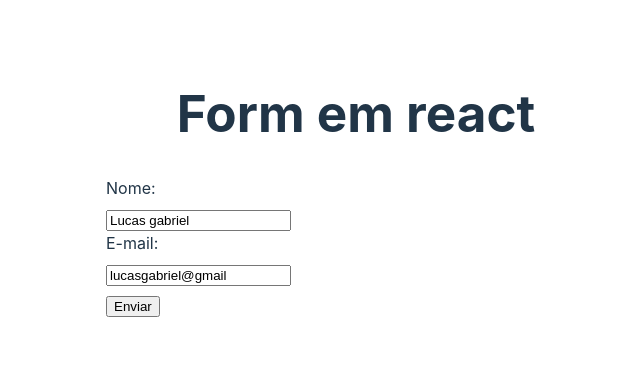
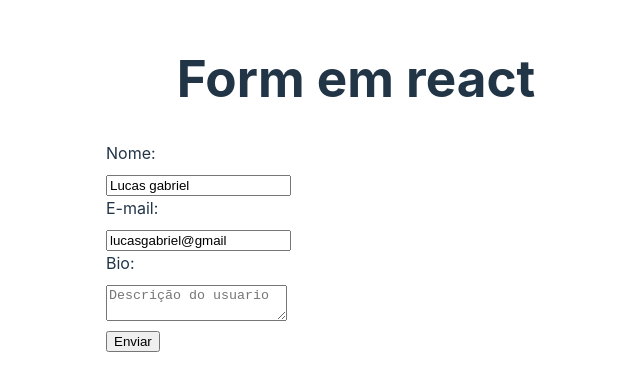
Before and after one commit to Lucassevero06/front-end-udemy, a React (Vite) app in the folder REACT/5_FORMULARIO_REACT/form_react/: page / in a window 1280 px wide. Shown: the part 216-606 px from the top of the page, without its empty margins (284-924 px from the left). Built offline with nearby package versions, Linux system fonts and the light colour scheme.

Commit message:
textarea

```diff
--- a/REACT/5_FORMULARIO_REACT/form_react/src/components/MyForm.jsx
+++ b/REACT/5_FORMULARIO_REACT/form_react/src/components/MyForm.jsx
@@ -6,6 +6,7 @@
     // 3-gerenciamento de dados
     const [name, setName] = useState(userName);
     const [email, setEmail] = useState(userEmail);
+    const [bio, setBio] = useState("");
 
     const handleName = (e) => {
         setName(e.target.value);
@@ -15,7 +16,7 @@
     const handleSubmit = (e) => {
         e.preventDefault();
 
-        console.log(name, email);
+        console.log(name, email, bio);
 
         //validação
         //envio
@@ -23,6 +24,7 @@
         // 7-limpar form
         setName("");
         setEmail("");
+        setBio("");
     }
 
     // console.log(name, email);
@@ -55,6 +57,16 @@
                 value={email || ""}
                 />
             </label>
+            {/* 8-textarea */}
+            <label>
+                <span>Bio:</span>
+                <textarea name="bio"
+                id="bio"
+                placeholder="Descrição do usuario"
+                onChange={(e) => setBio(e.target.value)}
+                value={bio || ""}
+                ></textarea>
+            </label>
             <input type="submit" value="Enviar" />
         </form>
 
```
